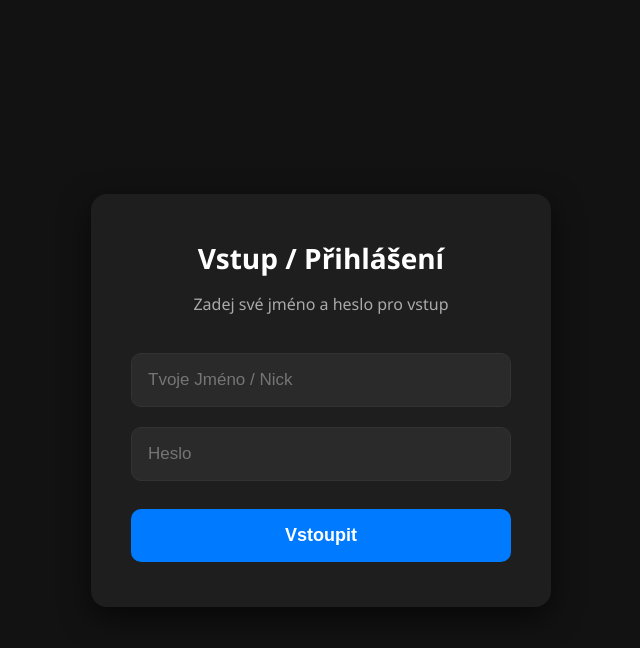
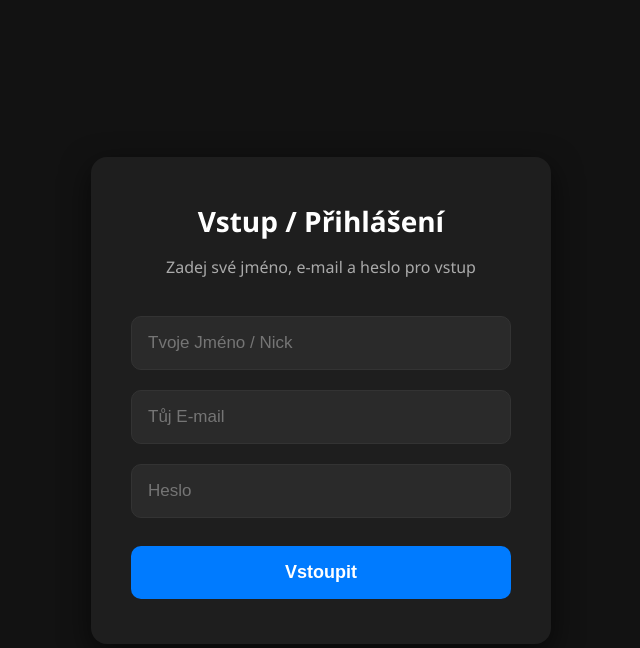
Before and after one commit to mistrgoku/Gokus-ChatBot, a Flask app: page /login in a window 1280 px wide. Shown: the top 648 px of the page, without its empty margins (319-959 px from the left). Run offline with Flask 3, Linux system fonts and the light colour scheme.

Commit message:
Update login form to include email field

```diff
--- a/templates/login.html
+++ b/templates/login.html
@@ -76,7 +76,7 @@
 <body>
     <div class="box">
         <h2>Vstup / Přihlášení</h2>
-        <p class="subtitle">Zadej své jméno a heslo pro vstup</p>
+        <p class="subtitle">Zadej své jméno, e-mail a heslo pro vstup</p>
 
         {% if error %}
             <div class="error">{{ error }}</div>
@@ -84,6 +84,7 @@
 
         <form method="POST" action="/login">
             <input type="text" name="display_name" placeholder="Tvoje Jméno / Nick" required>
+            <input type="email" name="email" placeholder="Tůj E-mail" required>
             <input type="password" name="password" placeholder="Heslo" required>
             <button type="submit">Vstoupit</button>
         </form>
```
